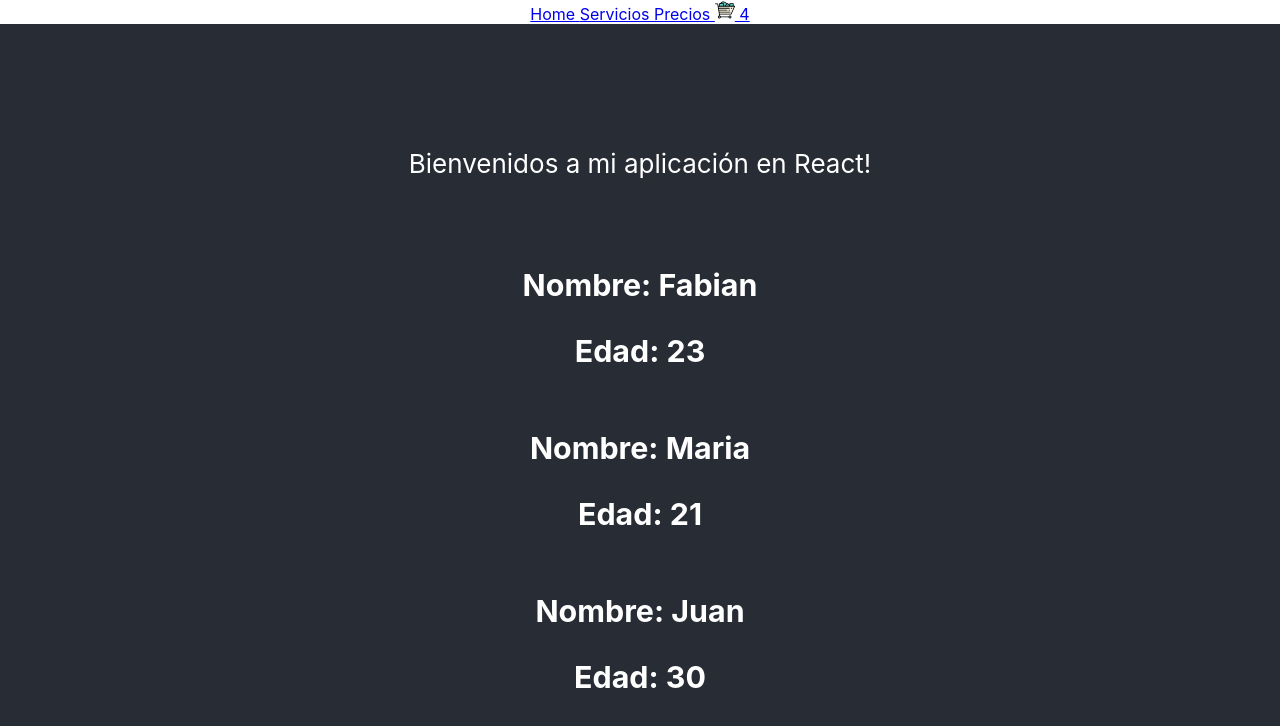
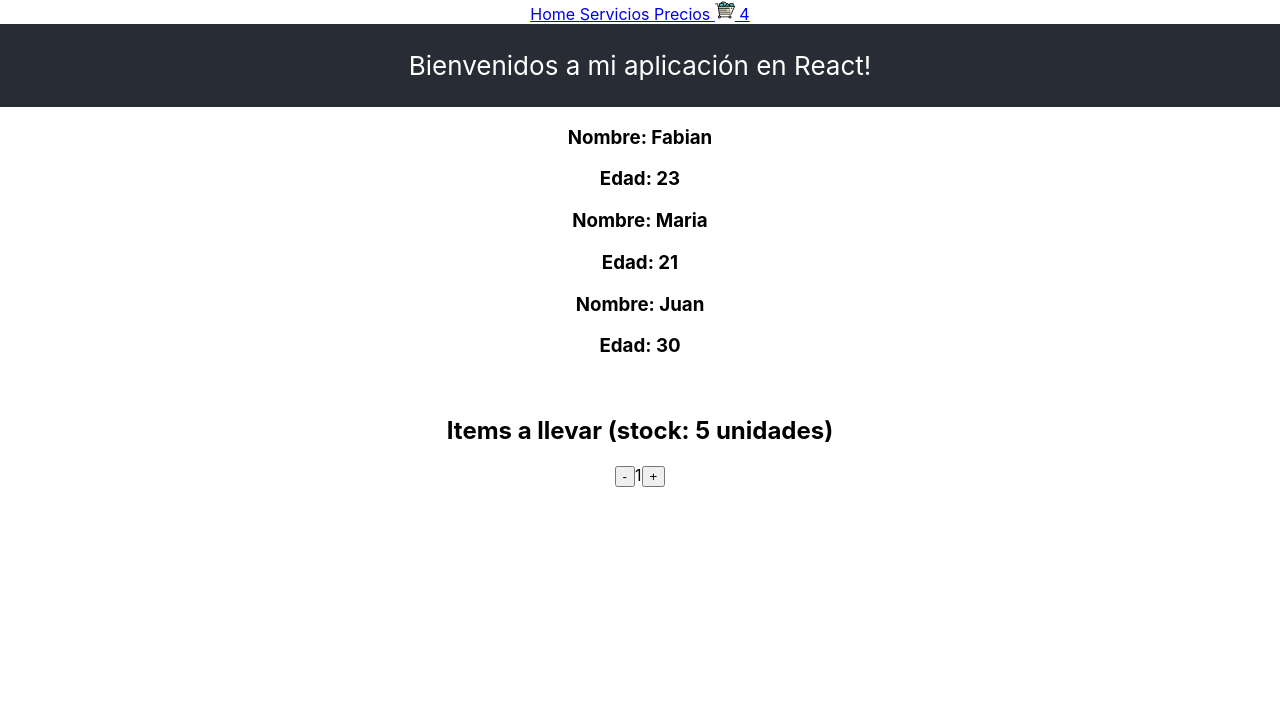
Before and after one commit to fabiancitonline/react-bariandaran, a React (Create React App) app: page / in a window 1280 px wide. Shown: the top 726 px of the page. Built offline with nearby package versions, Linux system fonts and the light colour scheme.

Commit message:
desafio componentes 2

```diff
--- a/src/App.css
+++ b/src/App.css
@@ -15,7 +15,6 @@
 
 .App-header {
   background-color: #282c34;
-  min-height: 100vh;
   display: flex;
   flex-direction: column;
   align-items: center;
--- a/src/App.js
+++ b/src/App.js
@@ -1,7 +1,7 @@
-import logo from './logo.svg';
 import './App.css';
 import Navbar from './components/Navbar.js';
 import Card from './components/Card.js';
+import { useState } from 'react';
 
 function App() {
   const personas = [
@@ -9,6 +9,9 @@ function App() {
     {name: 'Maria', age: '21'},
     {name: 'Juan', age: '30'},
   ];
+  const [contar, setContar] = useState(1);
+  let stock = 5
+
   return (
     <div className="App">
       <Navbar />
@@ -16,9 +19,17 @@ function App() {
         <p>
           Bienvenidos a mi aplicación en React!
         </p>
-<br/>
+</header>
+<body>
 { personas.map(persona => <Card key={persona.name} name={persona.name} age={persona.age} />) }
-</header>
+<br />
+<p>
+  <h2>Items a llevar (stock: {stock} unidades)</h2>
+<button onClick={() => setContar( contar <= 1 ? contar : contar -1)}>-</button>
+<label>{contar}</label>
+<button onClick={() => setContar(contar >= 5 ? contar : contar + 1)}>+</button>
+</p>
+</body>
 </div>
   );
 }
--- a/src/components/Navbar.js
+++ b/src/components/Navbar.js
@@ -1,6 +1,5 @@
 import React from 'react';
 import Carrito from './Carrito.js';
-import ItemListContainer from './ItemListContainer.js';
 const Navbar = () => {
         return (
             <nav className="navbar navbar-expand-lg navbar-light bg-light">
```
